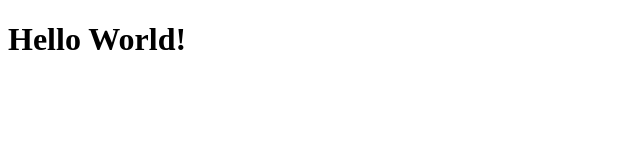
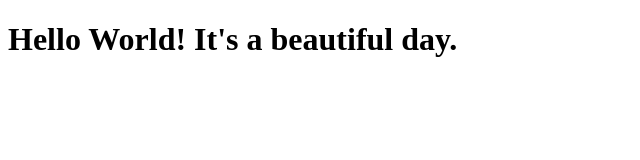
Before and after one commit to Corneliuz/coursera-test, a plain HTML site: page site/index.html in a window 1280 px wide. Shown: the whole page, without its empty margins (0-640 px from the left). Drawn offline with Linux system fonts and the light colour scheme.

Commit message:
Small addition to oour page content

```diff
--- a/site/index.html
+++ b/site/index.html
@@ -4,6 +4,6 @@
 	<title>Hello World!</title>
 </head>
 <body>
-<h1>Hello World!</h1>
+<h1>Hello World! It's a beautiful day.</h1>
 </body>
 </html>
```
